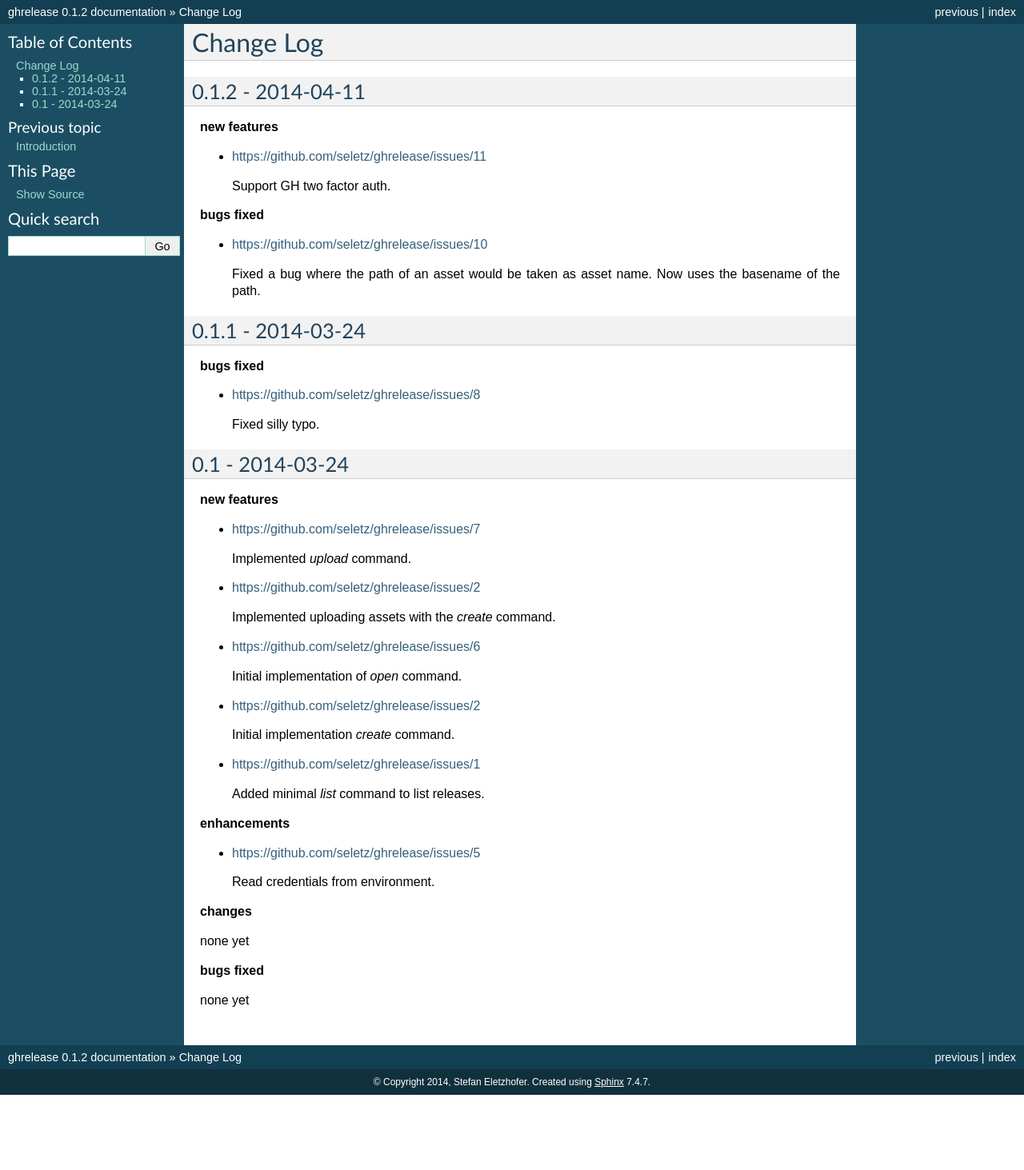
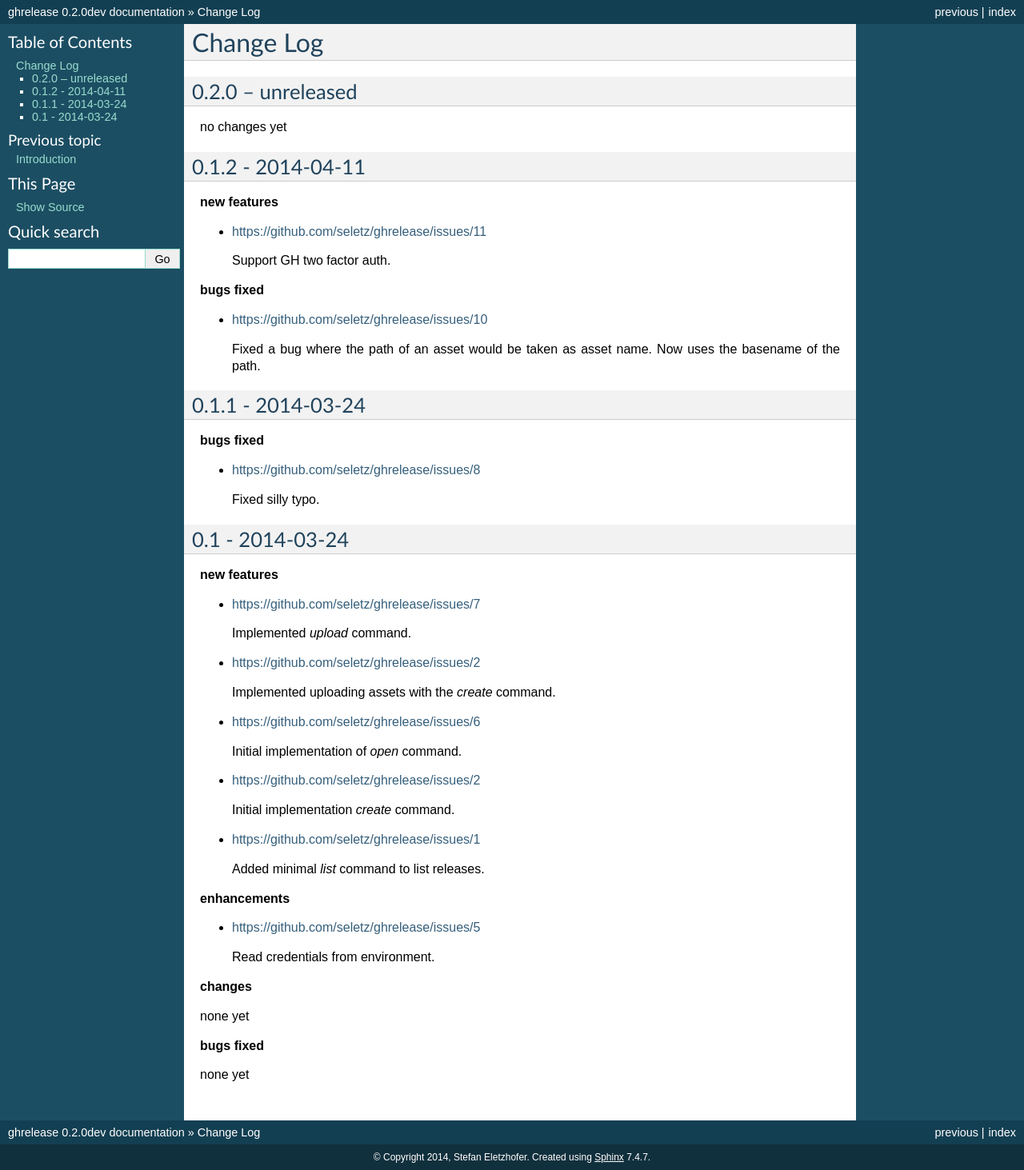
Before and after one commit to seletz/ghrelease, a Sphinx documentation site: the page built from docs/changelog.rst, in a window 1280 px wide. Shown: the whole page at 80% size. Built offline with Sphinx 7.4.7, drawn with Linux system fonts in a browser that asks for light colours; before the commit the page ends 1369 px from its top, so only the background shows below that.

Commit message:
0.2.0dev
Signed-off-by: Stefan Eletzhofer <se@nexiles.de>

```diff
--- a/docs/changelog.rst
+++ b/docs/changelog.rst
@@ -1,5 +1,10 @@
 Change Log
 ==========
+
+0.2.0 -- unreleased
+-------------------
+
+no changes yet
 
 0.1.2 - 2014-04-11
 ------------------
--- a/docs/conf.py
+++ b/docs/conf.py
@@ -56,9 +56,9 @@ copyright = u'2014, Stefan Eletzhofer'
 # built documents.
 #
 # The short X.Y version.
-version = '0.1.2'
+version = '0.2.0'
 # The full version, including alpha/beta/rc tags.
-release = '0.1.2'
+release = '0.2.0dev'
 
 # The language for content autogenerated by Sphinx. Refer to documentation
 # for a list of supported languages.
--- a/src/ghrelease/version.py
+++ b/src/ghrelease/version.py
@@ -1 +1 @@
-__version__ = "1.1.2"
+__version__ = "0.2.0"
```
